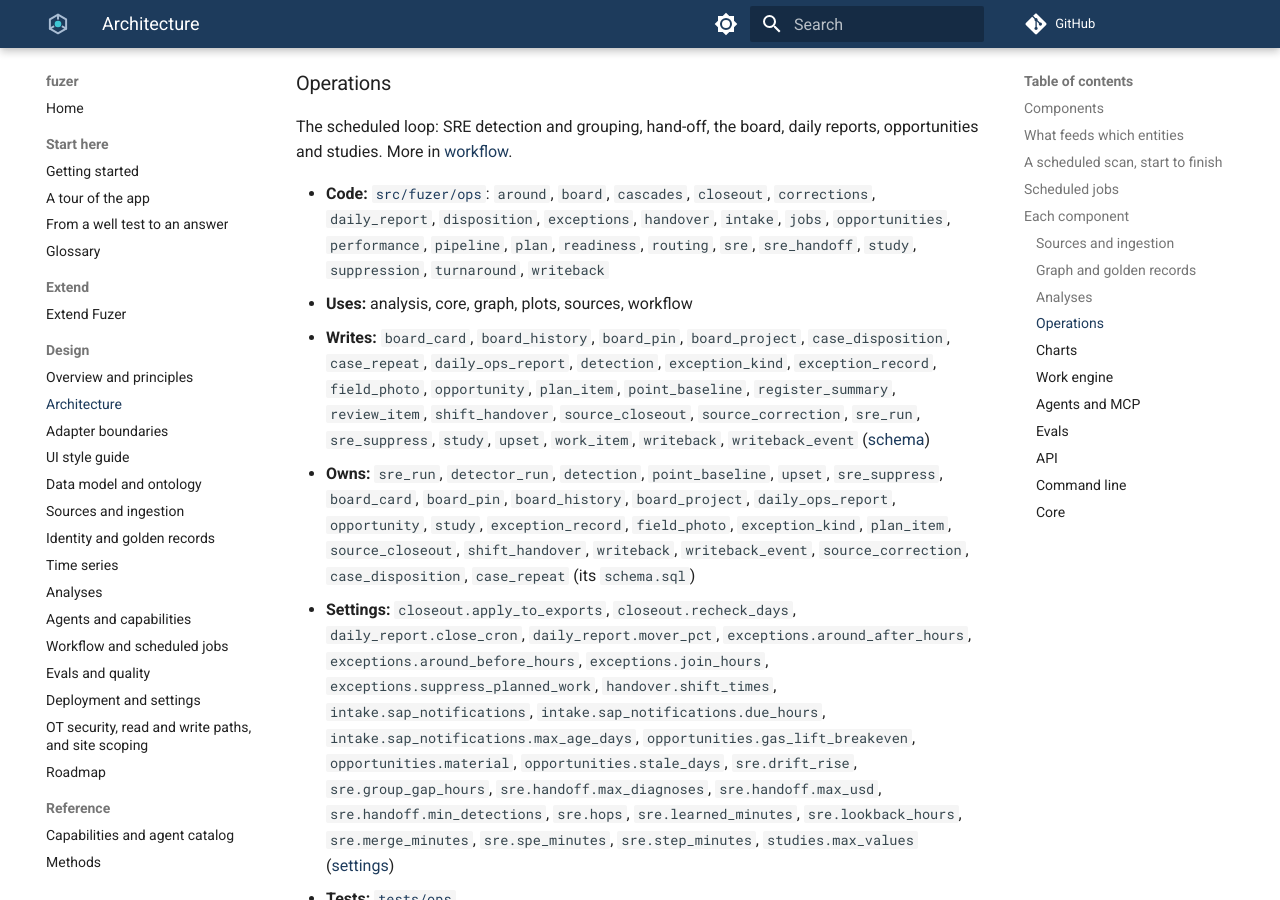
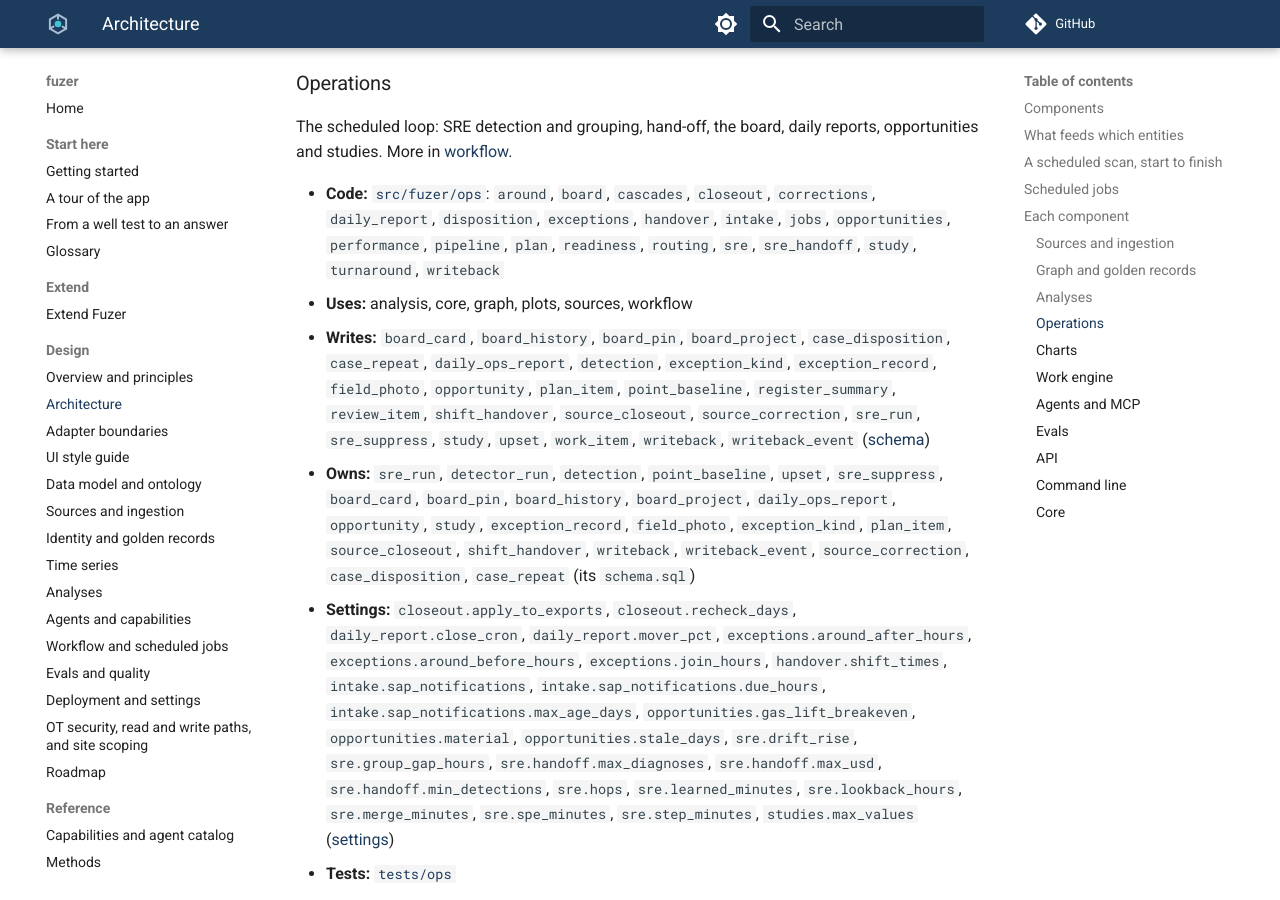
Before and after one commit to areed145/fuzer, an MkDocs documentation site: the page built from docs/architecture.md, in a window 1280 px wide and 900 px high, scrolled down 6241 px. Built offline with MkDocs 1.6.1 and Material for MkDocs 9.7.7, drawn with Linux system fonts in a browser that asks for light colours; comment, search, counter and statistics services are not loaded.

Commit message:
Regenerate the architecture reference after merging main
Co-Authored-By: Claude Opus 5.5 <noreply@anthropic.com>
Claude-Session: https://claude.ai/code/session_01LEmc6QTwGTLaLUzbXAyy6F

```diff
--- a/docs/architecture.md
+++ b/docs/architecture.md
@@ -207,11 +207,11 @@ Signals, limits, calcs, hydraulics, studies and clustering over the graph and th
 
 The scheduled loop: SRE detection and grouping, hand-off, the board, daily reports, opportunities and studies. More in [workflow](workflow.md).
 
-- **Code:** [`src/fuzer/ops`](https://github.com/areed145/fuzer/tree/main/src/fuzer/ops): `around`, `board`, `cascades`, `closeout`, `corrections`, `daily_report`, `disposition`, `exceptions`, `handover`, `intake`, `jobs`, `opportunities`, `performance`, `pipeline`, `plan`, `readiness`, `routing`, `sre`, `sre_handoff`, `study`, `suppression`, `turnaround`, `writeback`
+- **Code:** [`src/fuzer/ops`](https://github.com/areed145/fuzer/tree/main/src/fuzer/ops): `around`, `board`, `cascades`, `closeout`, `corrections`, `daily_report`, `disposition`, `exceptions`, `handover`, `intake`, `jobs`, `opportunities`, `performance`, `pipeline`, `plan`, `readiness`, `routing`, `sre`, `sre_handoff`, `study`, `turnaround`, `writeback`
 - **Uses:** analysis, core, graph, plots, sources, workflow
 - **Writes:** `board_card`, `board_history`, `board_pin`, `board_project`, `case_disposition`, `case_repeat`, `daily_ops_report`, `detection`, `exception_kind`, `exception_record`, `field_photo`, `opportunity`, `plan_item`, `point_baseline`, `register_summary`, `review_item`, `shift_handover`, `source_closeout`, `source_correction`, `sre_run`, `sre_suppress`, `study`, `upset`, `work_item`, `writeback`, `writeback_event` ([schema](schema.md))
 - **Owns:** `sre_run`, `detector_run`, `detection`, `point_baseline`, `upset`, `sre_suppress`, `board_card`, `board_pin`, `board_history`, `board_project`, `daily_ops_report`, `opportunity`, `study`, `exception_record`, `field_photo`, `exception_kind`, `plan_item`, `source_closeout`, `shift_handover`, `writeback`, `writeback_event`, `source_correction`, `case_disposition`, `case_repeat` (its `schema.sql`)
-- **Settings:** `closeout.apply_to_exports`, `closeout.recheck_days`, `daily_report.close_cron`, `daily_report.mover_pct`, `exceptions.around_after_hours`, `exceptions.around_before_hours`, `exceptions.join_hours`, `exceptions.suppress_planned_work`, `handover.shift_times`, `intake.sap_notifications`, `intake.sap_notifications.due_hours`, `intake.sap_notifications.max_age_days`, `opportunities.gas_lift_breakeven`, `opportunities.material`, `opportunities.stale_days`, `sre.drift_rise`, `sre.group_gap_hours`, `sre.handoff.max_diagnoses`, `sre.handoff.max_usd`, `sre.handoff.min_detections`, `sre.hops`, `sre.learned_minutes`, `sre.lookback_hours`, `sre.merge_minutes`, `sre.spe_minutes`, `sre.step_minutes`, `studies.max_values` ([settings](settings.md))
+- **Settings:** `closeout.apply_to_exports`, `closeout.recheck_days`, `daily_report.close_cron`, `daily_report.mover_pct`, `exceptions.around_after_hours`, `exceptions.around_before_hours`, `exceptions.join_hours`, `handover.shift_times`, `intake.sap_notifications`, `intake.sap_notifications.due_hours`, `intake.sap_notifications.max_age_days`, `opportunities.gas_lift_breakeven`, `opportunities.material`, `opportunities.stale_days`, `sre.drift_rise`, `sre.group_gap_hours`, `sre.handoff.max_diagnoses`, `sre.handoff.max_usd`, `sre.handoff.min_detections`, `sre.hops`, `sre.learned_minutes`, `sre.lookback_hours`, `sre.merge_minutes`, `sre.spe_minutes`, `sre.step_minutes`, `studies.max_values` ([settings](settings.md))
 - **Tests:** [`tests/ops`](https://github.com/areed145/fuzer/tree/main/tests/ops)
 
 ### Charts
```
Also changed, not shown: other parts of docs/architecture.md (+1 -1 lines).
